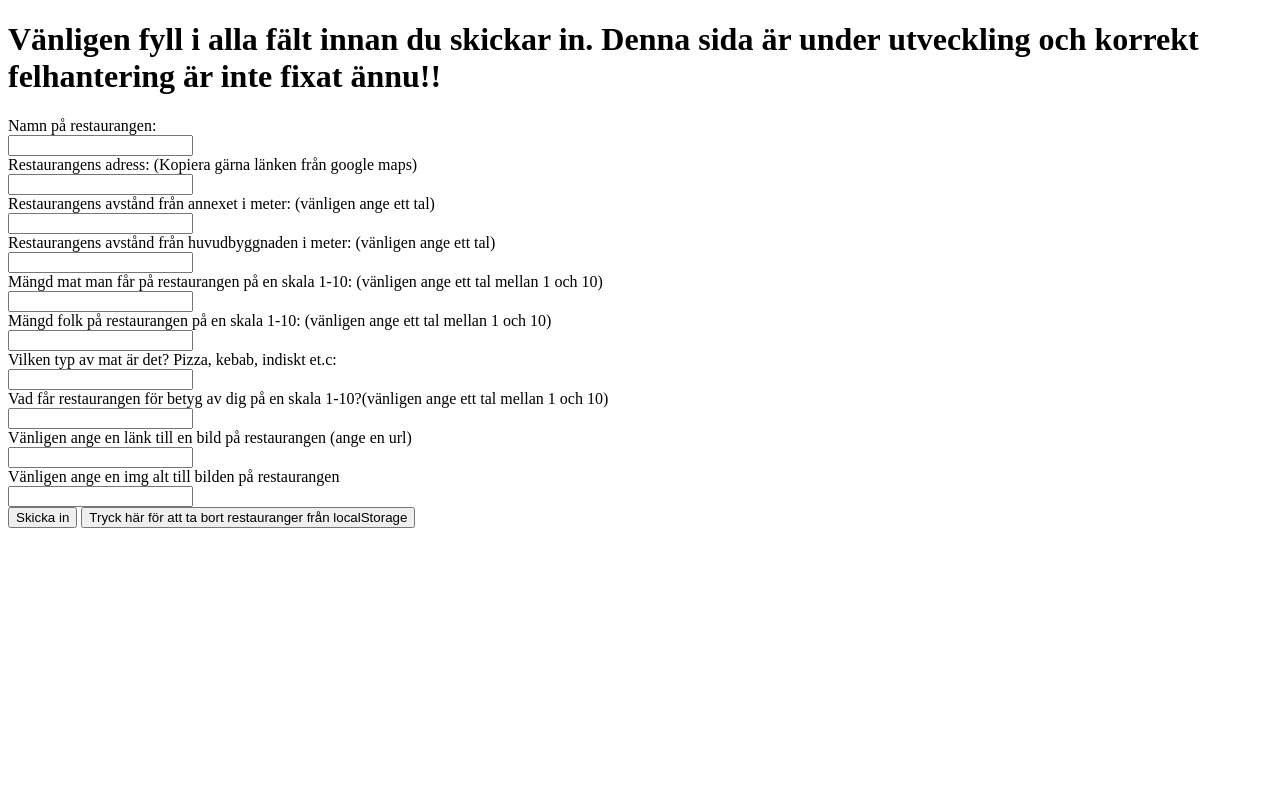
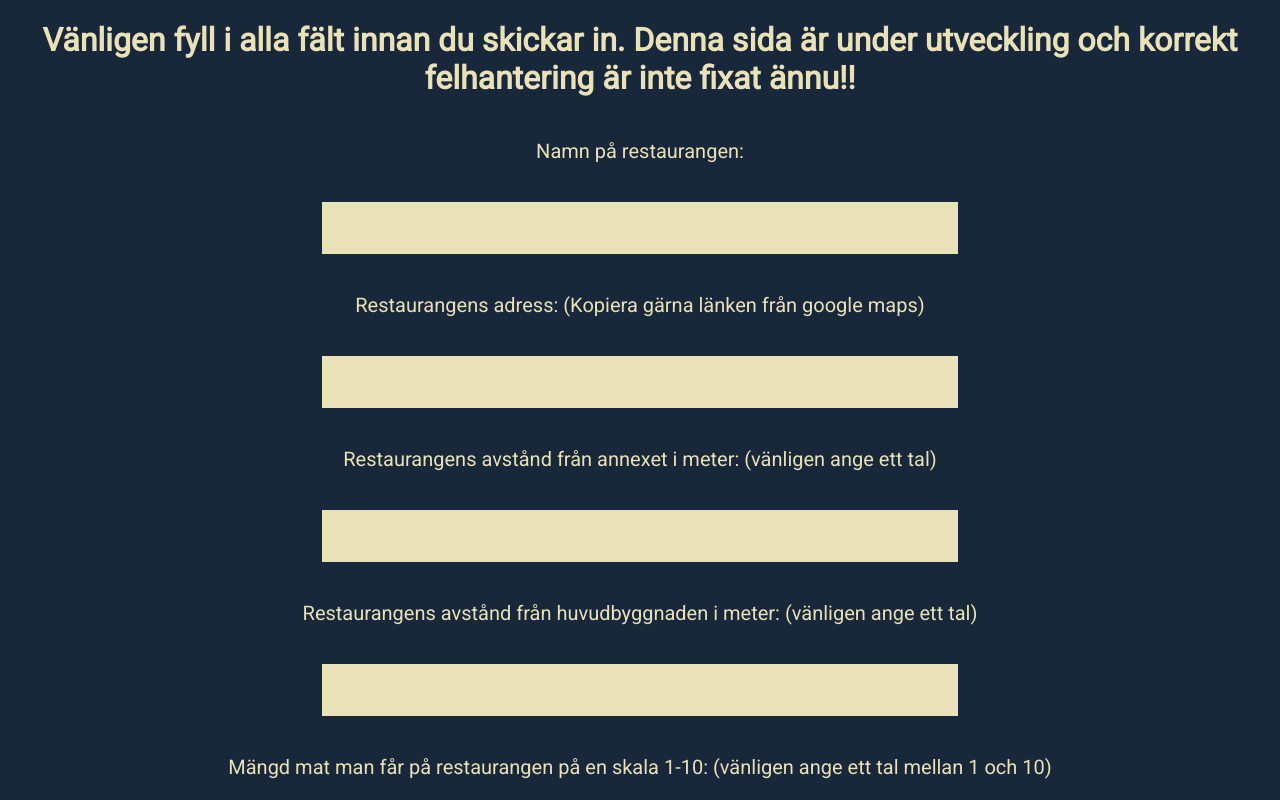
Before and after one commit to barr3/LunchPicker, a plain HTML site: page hemlig.html in a window 1280 px wide. Shown: the top 800 px of the page. Drawn offline with Linux system fonts and the light colour scheme.

Commit message:
Added styling to dev page. Tweaked som other styling.

```diff
--- /dev/null
+++ b/css/hemlig.css
@@ -0,0 +1,52 @@
+:root{
+    font-family: 'Roboto', sans-serif;
+    --main-color: #182739;
+    --accent-color: #1a7c95;
+    --light-color: #e9e2b9;
+    color: var(--light-color);
+    text-align: center;
+}
+
+
+body{
+    background-color: var(--main-color);
+}
+
+label{
+    font-size: 20px;
+    margin: 20px;
+}
+
+
+form{
+    display: flex;
+    flex-direction: column;
+    align-items: center;
+}
+
+input{
+    background-color: var(--light-color);
+    border: none;
+    width: 50%;
+    height: 50px;
+    font-size: 35px;
+}
+
+.botbuttons{
+    display: flex;
+    justify-content: space-around;
+}
+
+.button {
+    background-color: var(--accent-color);
+    border: none;
+    color: var(--light-color);
+    padding: 15px 32px;
+    text-align: center;
+    text-decoration: none;
+    display: inline-block;
+    font-size: 1.5vw;
+    border-radius: 15px;
+    width: 50%;
+    margin-top: 50px;
+}
--- a/css/style.css
+++ b/css/style.css
@@ -47,6 +47,7 @@ a {
 
 h1 {
     padding-left: 20px;
+    font-size: 3vw;
 }
 
 a, p {
@@ -67,6 +68,10 @@ select{
     border-radius: 15px;
 }
 
+
+h3 {
+    font-size: 2vw;
+}
 
 .restaurang p, .restaurang h3, .restaurang a{
     padding-left: 20px;
@@ -89,6 +94,7 @@ body{
     text-align: center;
     text-decoration: none;
     color: var(--light-color);
+
 }
 
 footer{
@@ -112,6 +118,7 @@ footer{
 	background-color: var(--light-color);
 	padding: 10px;
 	margin: 10px;
+	margin-bottom: 25px;
 	border-radius: 25px;
 	color: black;
 	box-shadow: 10px 5px 50px 5px black;
--- a/hemlig.html
+++ b/hemlig.html
@@ -3,7 +3,12 @@
     <head>
 	<meta charset="utf-8">
 	<meta name="viewport" content="width=device-width, initial-scale=1.0">
+	<link rel="stylesheet" href="./css/hemlig.css" type="text/css" media="screen" />
 	<script defer src="./js/localStorage.js"></script>
+
+	<link rel="preconnect" href="https://fonts.gstatic.com">
+	<link href="https://fonts.googleapis.com/css2?family=Roboto&display=swap" rel="stylesheet">
+
 	<title>Hemlig</title>
     </head>
     <body>
@@ -12,7 +17,9 @@
 
 	    <h1> Vänligen fyll i alla fält innan du skickar in. Denna sida är under utveckling och korrekt felhantering är inte fixat ännu!! </h1>
 
-	    <form>
+
+
+	    <form id="form">
 
 		<label for="name"> Namn på restaurangen: </label> <br>
 		<input type="text" name="name" id="name" /> <br>
@@ -44,9 +51,13 @@
 		<label for="imgAlt"> Vänligen ange en img alt till bilden på restaurangen </label> <br>
 		<input type="text" name="imgAlt" id="imgAlt" /> <br>
 
-		<button id="submit" onclick="store()"> Skicka in </button>
+		<div class="botbuttons">
 
-		<button id="testknapp" onclick="clearRestaurants()"> Tryck här för att ta bort restauranger från localStorage </button>
+		    <button id="submit" onclick="store()" class="button"> Skicka in </button>
+
+		    <button id="testknapp" onclick="clearRestaurants()" class="button"> Tryck här för att ta bort restauranger från localStorage </button>
+
+		</div>
 
 	    </form>
 
```
